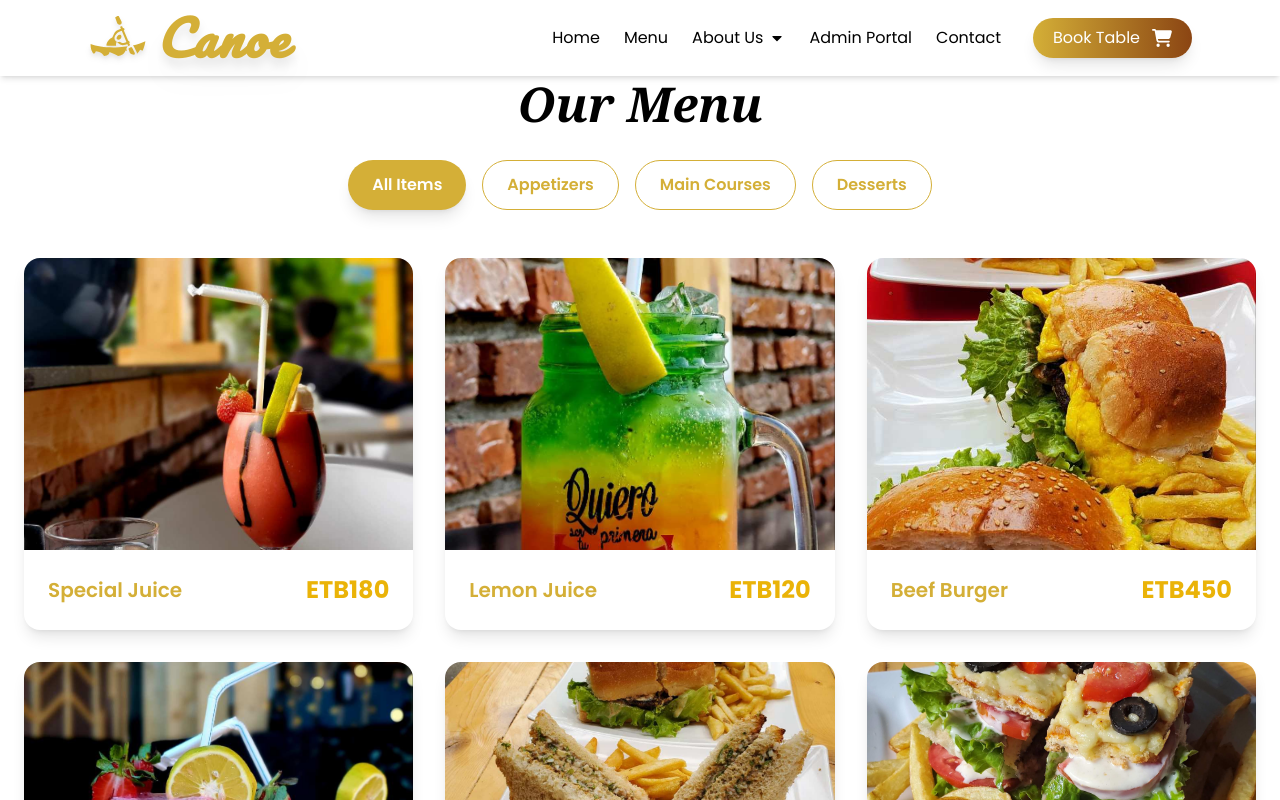
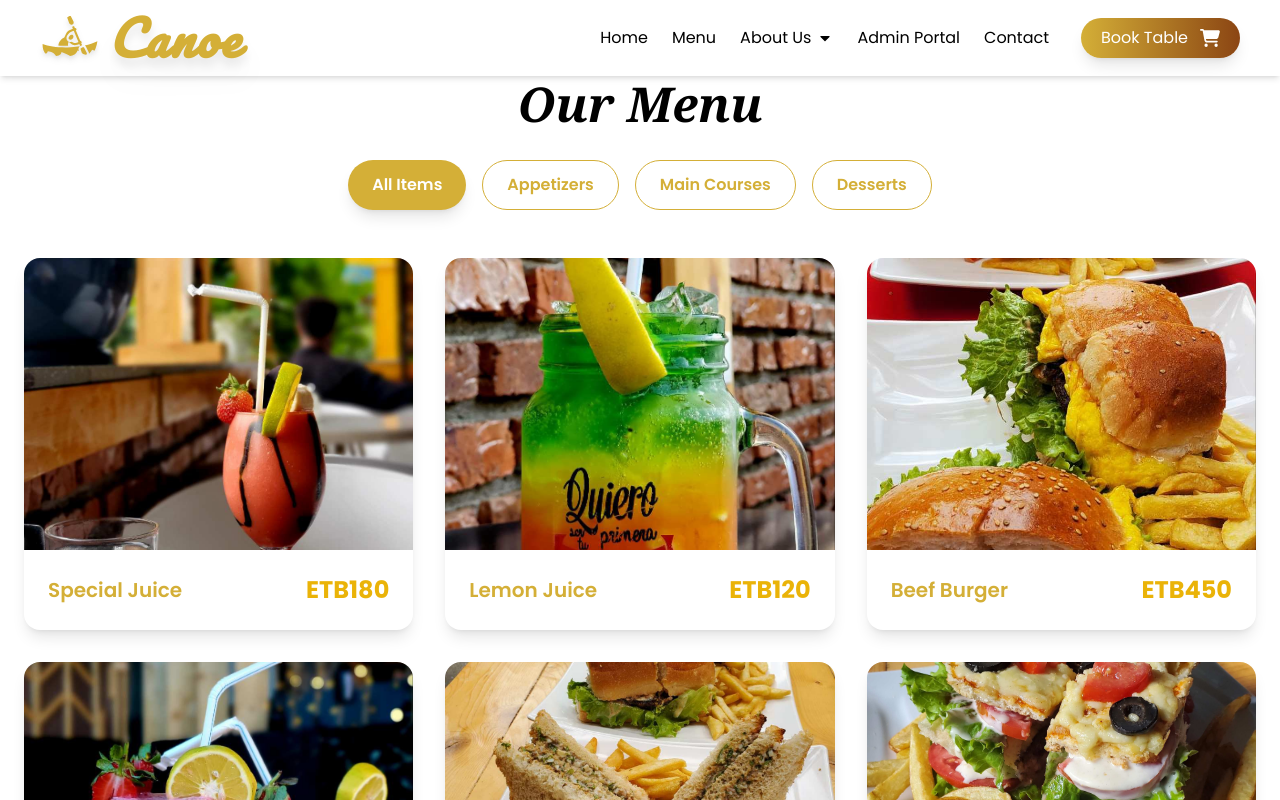
Before and after one commit to maki21-me/KanueProject, a React (Vite) app: page /menu in a window 1280 px wide. Shown: the top 800 px of the page. Built offline with nearby package versions, Linux system fonts and the light colour scheme.

Commit message:
change in navbar

```diff
--- a/src/components/Navbar.jsx
+++ b/src/components/Navbar.jsx
@@ -1,4 +1,4 @@
-import React, { useState, useEffect } from "react";
+import React, { useState } from "react";
 import { motion } from "framer-motion";
 import { FaCaretDown } from "react-icons/fa";
 import { FaCartShopping } from "react-icons/fa6";
@@ -31,7 +31,7 @@ export default function Navbar() {
       transition={{ duration: 0.7, ease: "easeOut" }}
       className="fixed w-full z-50 bg-white dark:bg-gray-900 shadow-md"
     >
-      <div className="container mx-auto px-6 py-5 sm:py-2 flex justify-between items-center max-w-6xl">
+      <div className="w-full px-6 sm:px-10 py-5 sm:py-2 flex justify-between items-center">
         {/* Logo */}
         <Link to="/" className="flex items-center gap-2 cursor-pointer">
           <GiCanoe className="text-[#d4af37] text-6xl drop-shadow-md" />
```
